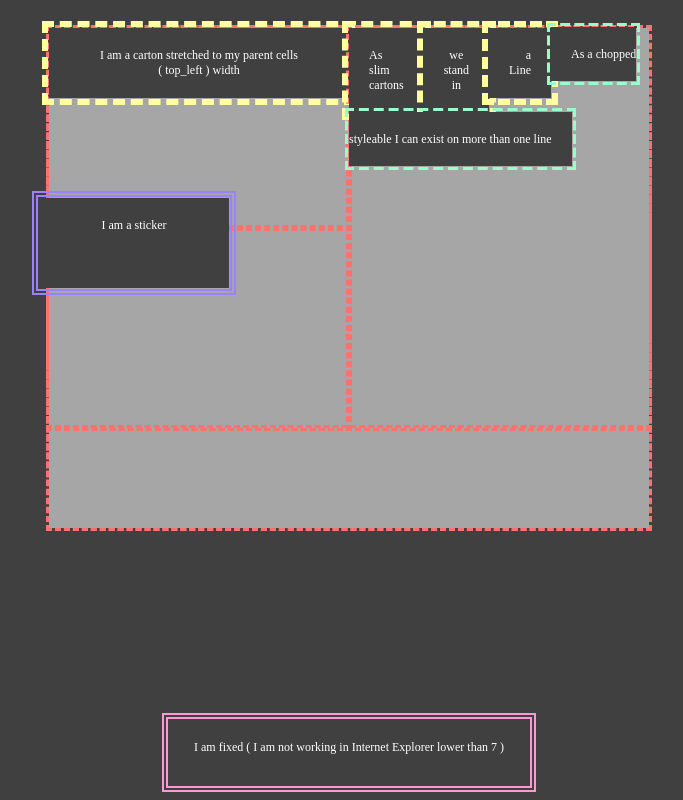
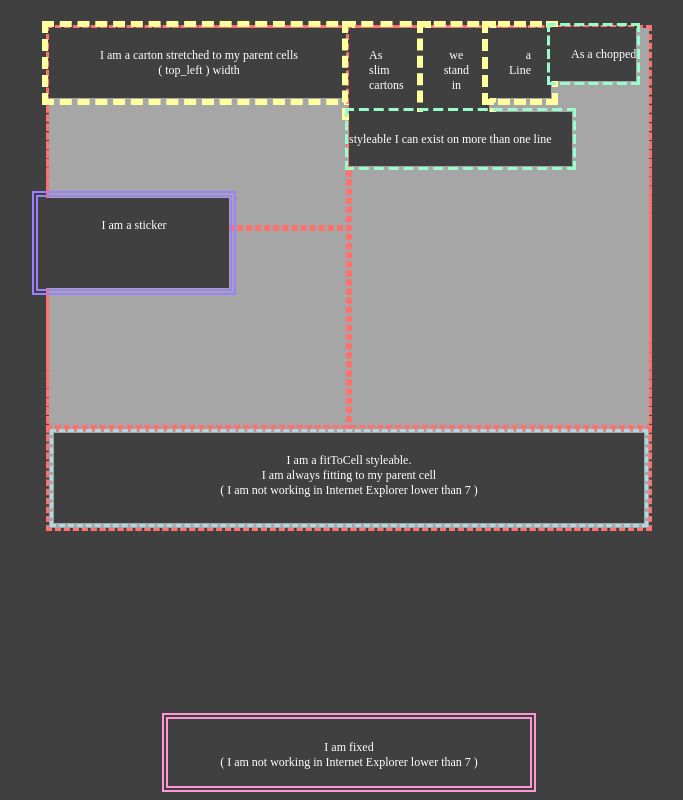
Before and after one commit to cartonmarkup/cssCarton, a plain HTML site: page index.html in a window 1280 px wide. Shown: the whole page, without its empty margins (291-974 px from the left). Drawn offline with Linux system fonts and the light colour scheme.

Commit message:
added fitToCell styleable and put it together with the fixed styleable into an extra file for elements which do not support ie6

```diff
--- a/carton.css
+++ b/carton.css
@@ -36,12 +36,6 @@
   font-size: medium
 }
 
-.fixed_ {
-  position: fixed;
-  display: block;
-  font-size: medium
-}
-
 .alignRight_ {
   text-align: right
 }
@@ -73,8 +67,3 @@
   outline: 6px double #9981FF;
   outline-offset: 1px
 }
-
-.showFixed_ .fixed_ {
-  outline: 6px double #ff97d7;
-  outline-offset: 1px
-}
--- /dev/null
+++ b/ie6_unsupported_carton.css
@@ -0,0 +1,30 @@
+/* CSS CARTON v1.0.3
+* Carton styleables for modern browsers only
+* Autor: Mathias Prinz, Tobias Schlömer
+*/
+
+.fixed_ {
+	position: fixed;
+	display: block;
+	font-size: medium
+}
+
+.fitToCell_ {
+	position: absolute;
+	display: block;
+	font-size: medium;
+	top: 0;
+	left: 0;
+	right: 0;
+	bottom: 0;
+}
+
+.showFixed_ .fixed_ {
+	outline: 6px double #ff97d7;
+	outline-offset: 1px
+}
+
+.showFitToCell_ .fitToCell_  {
+	outline: 3px dashed lightblue;
+	outline-offset: 1px
+}
--- a/index.html
+++ b/index.html
@@ -5,13 +5,14 @@
     <meta name="viewport" content="width=device-width, initial-scale=1, maximum-scale=1, user-scalable=0"/>
     <meta http-equiv="Content-Type" content="text/html;charset=utf-8">
     <link href="carton.css" rel="stylesheet"  type="text/css">
+    <link href="ie6_unsupported_carton.css" rel="stylesheet"  type="text/css">
     <!--[if lt IE 8]><link href="ie7ie6_carton.css" rel="stylesheet" type="text/css"><![endif]-->
     <style>
       body {
         background-color: #404040
       }
 
-      .slim_, .stretch_, .sticker_, .chopped_, .fixed_ {
+      .slim_, .stretch_, .sticker_, .chopped_, .fixed_, .fitToCell_ {
         color: #ffffff;
         font-size: 12px;
       }
@@ -82,6 +83,12 @@
         margin-left: -180px
       }
 
+      .fitter {
+        background-color: #404040;
+        padding: 20px;
+        margin: 5px;
+      }
+
       @media ( max-width: 320px ) {
         .page_grid {
           width: 300px
@@ -91,7 +98,7 @@
   </head>
 
   <body class="alignCenter_">
-    <div class="slim_ page showGrid_ showStretch_  showSticker_ showSlim_ showChopped_ showFixed_">
+    <div class="slim_ page showGrid_ showStretch_  showSticker_ showSlim_ showChopped_ showFixed_  showFitToCell_">
       <div class="cell_ page_grid">
         <div class="cell_ left">
           <div class="cell_ left_top ">
@@ -99,7 +106,7 @@
           </div>
           <div class="cell_ left_bottom">
             <div class="sticker_ disrupter_following">I am a sticker</div>
-            <div class="fixed_ disrupter_not_following">I am fixed ( I am not working in Internet Explorer lower than 7 )</div>
+            <div class="fixed_ disrupter_not_following">I am fixed <br> ( I am not working in Internet Explorer lower than 7 )</div>
           </div>
         </div>
         <div class="cell_ alignLeft_ right">
@@ -107,8 +114,11 @@
           <div class="slim_ carton alignCenter_">we <br> stand <br> in </div>
           <div class="slim_ carton alignRight_">a  <br> Line </div>
           <div class="chopped_ twoLines">As a chopped styleable I can exist on more than one line</div>
+
         </div>
-        <div class="cell_ foot"></div>
+        <div class="cell_ foot">
+         <div class="fitToCell_ fitter">I am a fitToCell styleable. <br> I am always fitting to my parent cell <br>  ( I am not working in Internet Explorer lower than 7 ) </div>
+        </div>
       </div>
     </div>
   </body>
```
Also changed, not shown: README.md.
